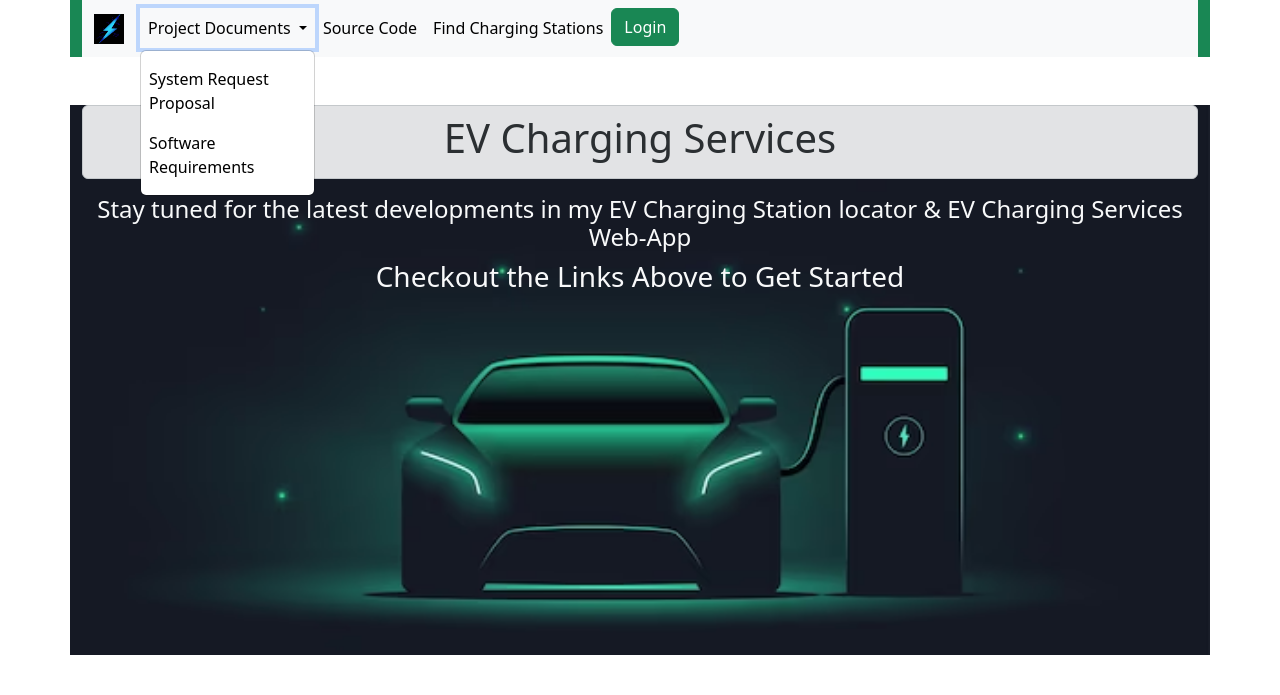
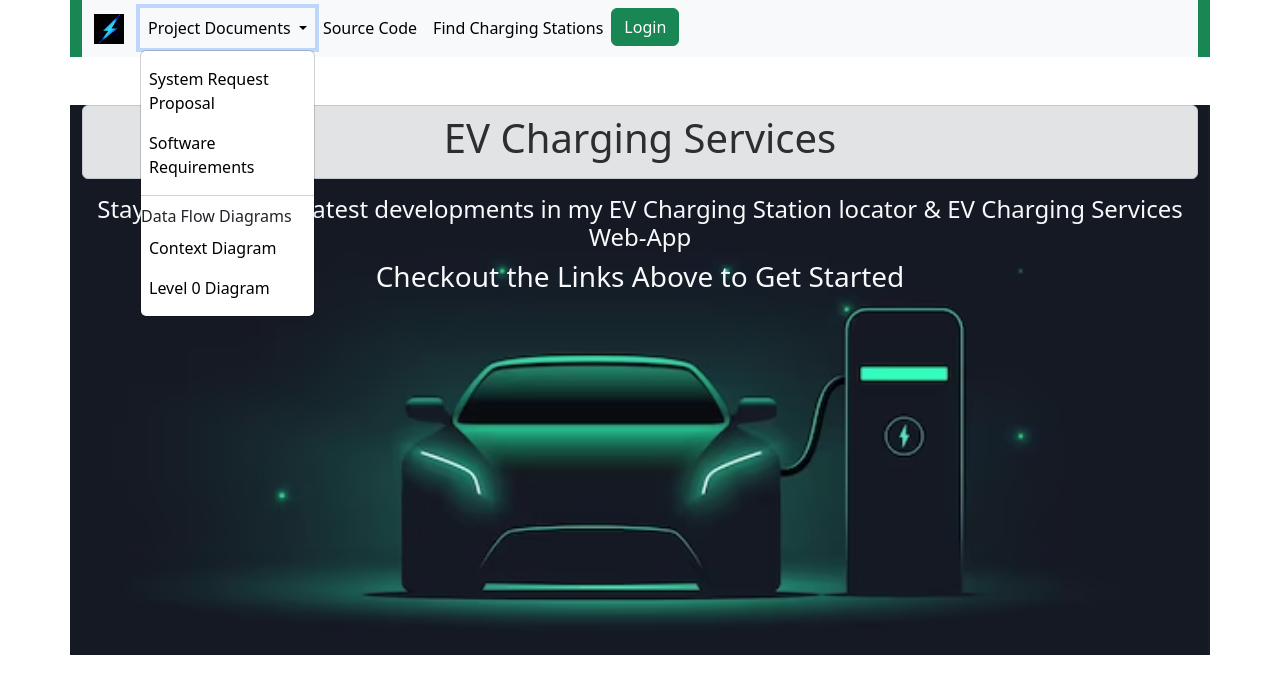
Before and after one commit to uAreHere/ISI-490-EV-Charging-Services-Locator, a PHP site: page /hello.php in a window 1280 px wide, after a click on "Project Documents". Shown: the part 49-744 px from the top of the page. Run offline with PHP 8.4, Linux system fonts and the light colour scheme.

Commit message:
added nav links to dfd diagrams

```diff
--- a/header.php
+++ b/header.php
@@ -11,7 +11,7 @@
     <link href="https://cdn.jsdelivr.net/npm/bootstrap@5.3.0-alpha1/dist/css/bootstrap.min.css" rel="stylesheet"
         integrity="sha384-GLhlTQ8iRABdZLl6O3oVMWSktQOp6b7In1Zl3/Jr59b6EGGoI1aFkw7cmDA6j6gD" crossorigin="anonymous">
     <meta name="description"
-        content="Here I will be hosting the Capstone Web-App being developed for the Spring 2023 section of ISI-490" />
+        content="Hosting the Capstone Web-App in development for ISI-490 Spring'23" />
 </head>
 
 <body class="index">
@@ -33,13 +33,22 @@
                             <ul class="dropdown-menu">
                             <li class="nav-item">
                             <a class="nav-link active" aria-current="page"
-                                href="https://3.239.216.152/ProjectPlanningDocs/ISI-490-SystemRequestProposal&FeasibilityAnalysis.pdf">System
+                                href="https://ec2-3-239-216-152.compute-1.amazonaws.com/ProjectPlanningDocs/ISI-490-SystemRequestProposal&FeasibilityAnalysis.pdf">System
                                 Request Proposal</a>
                             </li>
                             <li class="nav-item">
                                 <a class="nav-link active" aria-current="page"
-                                    href="https://3.239.216.152/ProjectPlanningDocs/ISI-490-SoftwareRequirements.pdf">Software
+                                    href="https://ec2-3-239-216-152.compute-1.amazonaws.com/ProjectPlanningDocs/ISI-490-SoftwareRequirements.pdf">Software
                                     Requirements</a>
+                            </li>
+                            <li><hr class="dropdown-divider">Data Flow Diagrams</li>
+                            <li class="nav-item">
+                            <a class="nav-link active" aria-current="page"
+                                    href="https://ec2-3-239-216-152.compute-1.amazonaws.com/ProjectPlanningDocs/DFD-Context-Diagram.pdf">Context Diagram</a>
+                            </li>
+                            <li class="nav-item">
+                            <a class="nav-link active" aria-current="page"
+                                    href="https://ec2-3-239-216-152.compute-1.amazonaws.com/ProjectPlanningDocs/DFD-Level0-Diagram.pdf">Level 0 Diagram</a>
                             </li>
                             </ul>
                         </li>
```
